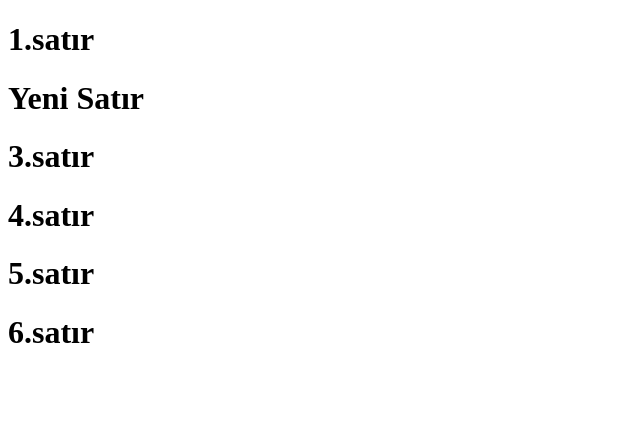
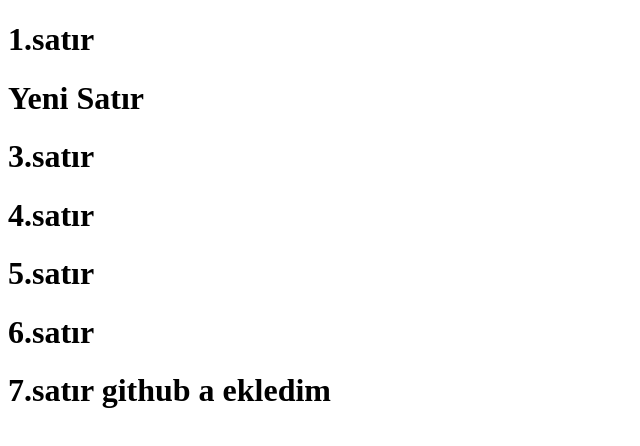
Before and after one commit to dogantuncay/WebDevGitDeneme, a plain HTML site: page index.html in a window 1280 px wide. Shown: the whole page, without its empty margins (0-640 px from the left). Drawn offline with Linux system fonts and the light colour scheme.

Commit message:
githubda olusturdum

```diff
--- a/index.html
+++ b/index.html
@@ -11,5 +11,7 @@
     <h1>4.satır</h1>
     <h1>5.satır</h1>
     <h1>6.satır</h1>
+    <h1>7.satır github a ekledim</h1>
+
   </body>
 </html>
```
